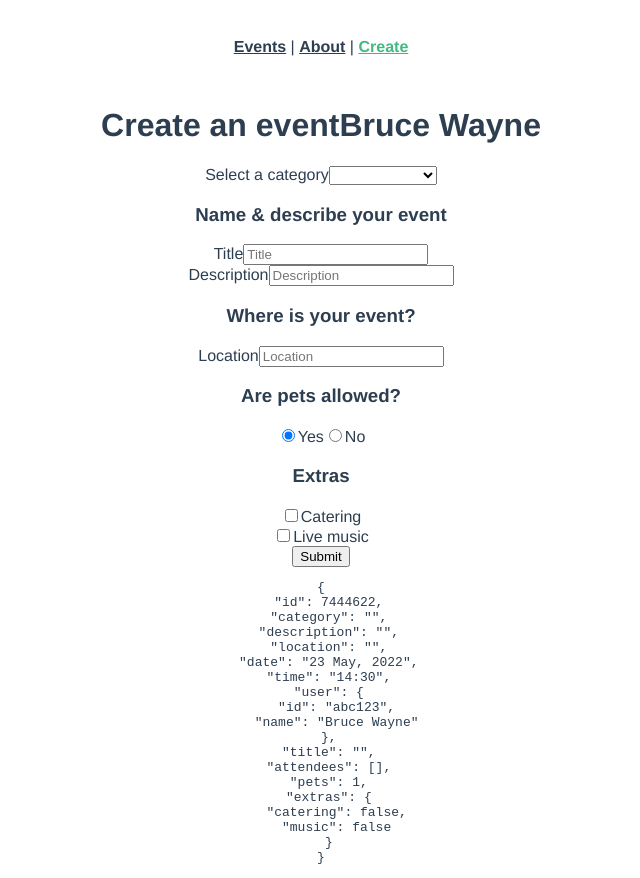
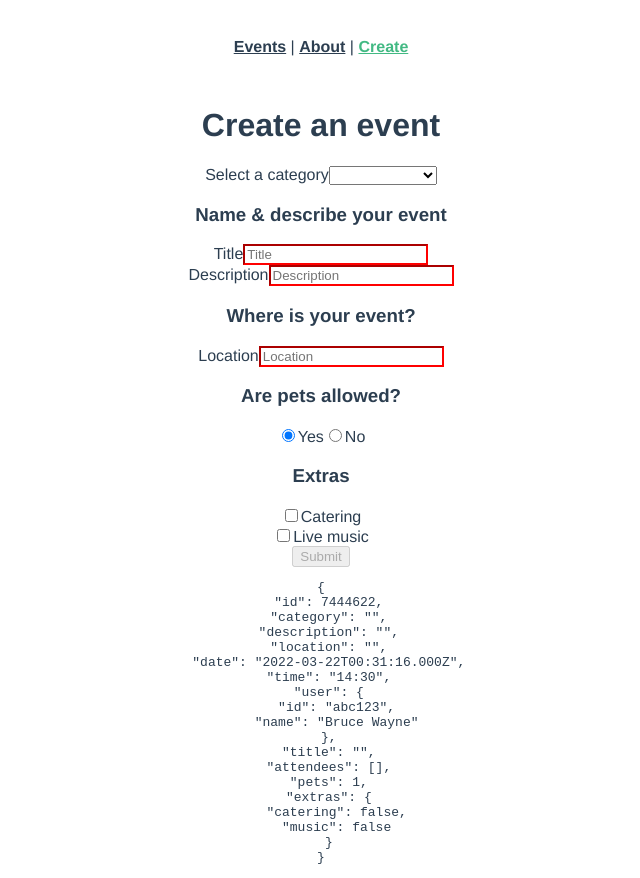
Before and after one commit to PixelRaptor/real-world-vue-3, a Vue app: page /form in a window 1280 px wide. Shown: the whole page, without its empty margins (319-959 px from the left). Built offline with nearby package versions, Linux system fonts and the light colour scheme.

Commit message:
validation

```diff
--- a/db.json
+++ b/db.json
@@ -6,7 +6,7 @@
 			"title": "Cat Adoption Day",
 			"description": "Find your new feline friend at this event.",
 			"location": "Meow Town",
-      "date": "January 28, 2022",
+			"date": "2022-03-29T21:02:28.306Z",
 			"time": "12:00",
 			"petsAllowed": true,
 			"organizer": "Kat Laydee"
@@ -17,7 +17,7 @@
 			"title": "Community Gardening",
 			"description": "Join us as we tend to the community edible plants.",
 			"location": "Flora City",
-      "date": "March 14, 2022",
+			"date": "2022-03-29T21:02:28.306Z",
 			"time": "10:00",
 			"petsAllowed": true,
 			"organizer": "Fern Pollin"
@@ -28,7 +28,7 @@
 			"title": "Beach Cleanup",
 			"description": "Help pick up trash along the shore.",
 			"location": "Playa Del Carmen",
-      "date": "July 22, 2022",
+			"date": "2022-03-29T21:02:28.306Z",
 			"time": "11:00",
 			"petsAllowed": false,
 			"organizer": "Carey Wales"
@@ -39,7 +39,7 @@
 			"title": "Dog Adoption Day",
 			"description": "Find your new canine friend at this event.",
 			"location": "Woof Town",
-      "date": "August 28, 2022",
+			"date": "2022-03-29T21:02:28.306Z",
 			"time": "12:00",
 			"petsAllowed": true,
 			"organizer": "Dawg Dahd"
@@ -50,7 +50,7 @@
 			"title": "Canned Food Drive",
 			"description": "Bring your canned food to donate to those in need.",
 			"location": "Tin City",
-      "date": "September 14, 2022",
+			"date": "2022-03-29T21:02:28.306Z",
 			"time": "3:00",
 			"petsAllowed": true,
 			"organizer": "Kahn Opiner"
@@ -61,7 +61,7 @@
 			"title": "Highway Cleanup",
 			"description": "Help pick up trash along the highway.",
 			"location": "Highway 50",
-      "date": "July 22, 2022",
+			"date": "2022-03-29T21:02:28.306Z",
 			"time": "11:00",
 			"petsAllowed": false,
 			"organizer": "Brody Kill"
@@ -71,7 +71,7 @@
 			"category": "animal welfare",
 			"description": "Deep in the city of kings",
 			"location": "Bulawayo",
-      "date": "23 May, 2022",
+			"date": "2022-03-29T21:02:28.306Z",
 			"time": "14:30",
 			"user": {
 				"id": "abc123",
@@ -90,7 +90,7 @@
 			"category": "animal welfare",
 			"description": "traviss catas desert fest ",
 			"location": "Nevada",
-      "date": "23 May, 2022",
+			"date": "2022-03-29T21:02:28.306Z",
 			"time": "14:30",
 			"user": {
 				"id": "abc123",
@@ -109,7 +109,7 @@
 			"category": "education",
 			"description": "book fundraiser event",
 			"location": "bulawayo",
-      "date": "23 May, 2022",
+			"date": "2022-03-29T21:02:28.306Z",
 			"time": "14:30",
 			"user": {
 				"id": "abc123",
@@ -122,6 +122,82 @@
 				"catering": true,
 				"music": false
 			}
+		},
+		{
+			"id": 20509875,
+			"category": "nature",
+			"description": "trex lost in the jungle",
+			"location": "Congo",
+			"date": "2022-03-29T21:02:28.306Z",
+			"time": "14:30",
+			"user": {
+				"id": "abc123",
+				"name": "Bruce Wayne"
+			},
+			"title": "Finding dino",
+			"attendees": [],
+			"pets": 0,
+			"extras": {
+				"catering": true,
+				"music": false
+			}
+		},
+		{
+			"id": 78968141,
+			"category": "education",
+			"description": "housing",
+			"location": "",
+			"date": "2022-03-29T21:02:28.306Z",
+			"time": "14:30",
+			"user": {
+				"id": "abc123",
+				"name": "Bruce Wayne"
+			},
+			"title": "rdp",
+			"attendees": [],
+			"pets": 0,
+			"extras": {
+				"catering": false,
+				"music": false
+			}
+		},
+		{
+			"id": 78399374,
+			"category": "community",
+			"description": "food",
+			"location": "byo",
+			"date": "2022-03-29T21:02:28.306Z",
+			"time": "14:30",
+			"user": {
+				"id": "abc123",
+				"name": "Bruce Wayne"
+			},
+			"title": "Feed the city",
+			"attendees": [],
+			"pets": 0,
+			"extras": {
+				"catering": false,
+				"music": false
+			}
+		},
+		{
+			"id": 3612330,
+			"category": "nature",
+			"description": "wayne",
+			"location": "batman",
+			"date": "2022-03-29T21:02:28.306Z",
+			"time": "14:30",
+			"user": {
+				"id": "abc123",
+				"name": "Bruce Wayne"
+			},
+			"title": "Bruce",
+			"attendees": [],
+			"pets": 1,
+			"extras": {
+				"catering": true,
+				"music": false
+			}
 		}
 	]
 }
--- a/package.json
+++ b/package.json
@@ -8,6 +8,8 @@
 		"lint": "vue-cli-service lint"
 	},
 	"dependencies": {
+		"@vuelidate/core": "^2.0.0-alpha.39",
+		"@vuelidate/validators": "^2.0.0-alpha.28",
 		"axios": "^0.26.1",
 		"core-js": "^3.8.3",
 		"eslint": "^8.11.0",
--- a/src/components/BaseInput.vue
+++ b/src/components/BaseInput.vue
@@ -23,3 +23,8 @@
 	},
 }
 </script>
+<style scoped>
+.input-error {
+	border-color: red;
+}
+</style>
--- a/src/components/EventCard.vue
+++ b/src/components/EventCard.vue
@@ -18,6 +18,12 @@
 	props: {
 		event: Object as PropType<EventItem>,
 	},
+	filters: {
+		dateFilter(value: string) {
+			return value.toString
+		},
+	},
+	computed: {},
 })
 </script>
 
--- /dev/null
+++ b/src/mixins.ts
@@ -0,0 +1,12 @@
+export const dateFormatter = {
+	computed: {
+		dateFilter(value: any) {
+			return new Date(value).toLocaleDateString("en-US", {
+				weekday: "short",
+				year: "numeric",
+				month: "long",
+				day: "2-digit",
+			})
+		},
+	},
+}
--- a/src/types.ts
+++ b/src/types.ts
@@ -3,7 +3,7 @@
 	category: string
 	description: string
 	location: string
-	date: string
+	date: object
 	time: string
 	user: string[]
 	title: string
--- /dev/null
+++ b/src/views/ExampleForm.vue
@@ -0,0 +1,49 @@
+<template>
+	<form @submit.prevent="submit">
+		<input
+			type="email"
+			placeholder="What's your email"
+			v-model="email"
+			@blur="v$.email.$touch"
+		/>
+		<div v-if="v$.email.$dirty">
+			<p v-if="v$.email.email.$invalid">{{ v$.email.email.$message }}</p>
+			<p v-if="v$.email.required.$invalid">
+				{{ v$.email.required.$message }}
+			</p>
+		</div>
+		<button :disabled="v$.$error" type="submit">Submit</button>
+	</form>
+</template>
+<script lang="ts">
+import { defineComponent } from "vue"
+import useVuelidate from "@vuelidate/core"
+import { required, email } from "@vuelidate/validators"
+
+export default defineComponent({
+	setup() {
+		return { v$: useVuelidate() }
+	},
+	data() {
+		return {
+			email: "",
+		}
+	},
+	validations: {
+		email: {
+			required,
+			email,
+		},
+	},
+	methods: {
+		submit() {
+			this.v$.$touch()
+			if (!this.v$.$error) {
+				console.log("sucess")
+			} else {
+				console.log("failed")
+			}
+		},
+	},
+})
+</script>
--- a/src/views/SimpleForm.vue
+++ b/src/views/SimpleForm.vue
@@ -1,22 +1,72 @@
 <template>
 	<div>
-		<h1>Create an event{{ user.name }}</h1>
+		<h1>Create an event</h1>
 		<form @submit.prevent="sendIt">
 			<BaseSelect
+				@blur="v$.event.category.$touch"
+				:class="{
+					'input-error': v$.event.category.required.$invalid,
+				}"
 				v-model="event.category"
 				:options="categories"
 				label="Select a category"
 			/>
+			<p
+				v-if="
+					v$.event.category.required.$invalid &&
+					v$.event.category.$dirty
+				"
+			>
+				{{ v$.event.category.required.$message }}
+			</p>
 			<h3>Name & describe your event</h3>
-			<BaseInput v-model="event.title" label="Title" type="text" />
+			<BaseInput
+				@blur="v$.event.title.$touch"
+				:class="{
+					'input-error': v$.event.title.required.$invalid,
+				}"
+				v-model="event.title"
+				label="Title"
+				type="text"
+			/>
+			<p v-if="v$.event.title.required.$invalid && v$.event.title.$dirty">
+				{{ v$.event.title.required.$message }}
+			</p>
 			<br />
 			<BaseInput
+				@blur="v$.event.description.$touch"
+				:class="{
+					'input-error': v$.event.description.required.$invalid,
+				}"
 				v-model="event.description"
 				label="Description"
 				type="text"
 			/>
+			<p
+				v-if="
+					v$.event.description.$invalid && v$.event.description.$dirty
+				"
+			>
+				{{ v$.event.description.required.$message }}
+			</p>
 			<h3>Where is your event?</h3>
-			<BaseInput v-model="event.location" label="Location" type="text" />
+			<BaseInput
+				@blur="v$.event.location.$touch"
+				:class="{
+					'input-error': v$.event.location.required.$invalid,
+				}"
+				v-model="event.location"
+				label="Location"
+				type="text"
+			/>
+			<p
+				v-if="
+					v$.event.location.required.$invalid &&
+					v$.event.location.$dirty
+				"
+			>
+				{{ v$.event.location.required.$message }}
+			</p>
 			<h3>Are pets allowed?</h3>
 			<div>
 				<BaseRadioGroup
@@ -40,7 +90,8 @@
 					type="checkbox"
 				/>
 			</div>
-			<button type="submit">Submit</button>
+			<!-- <p v-if="v$.">Please complete your form</p> -->
+			<button :disabled="v$.$invalid" type="submit">Submit</button>
 		</form>
 		<pre>{{ event }}</pre>
 	</div>
@@ -56,8 +107,14 @@
 import { mapState, mapGetters, mapMutations, mapActions } from "vuex"
 import { ADD_EVENT } from "../store/mutation-types"
 import { EventItem } from "@/types"
+import nProgress from "nprogress"
+import useVuelidate from "@vuelidate/core"
+import { required, email } from "@vuelidate/validators"
 
 export default defineComponent({
+	setup() {
+		return { v$: useVuelidate() }
+	},
 	data() {
 		return {
 			event: this.createFreshEventObject(),
@@ -66,6 +123,14 @@
 				{ label: "No", value: 0 },
 			],
 		}
+	},
+	validations: {
+		event: {
+			title: { required },
+			description: { required },
+			location: { required },
+			category: { required },
+		},
 	},
 	components: {
 		BaseInput,
@@ -78,7 +143,9 @@
 			const user = this.$store.state.user
 			const id = Math.ceil(Math.random() * 100000000)
 			const time = "14:30"
-			const date = "23 May, 2022"
+			const date = new Date()
+			console.log(typeof new Date())
+			console.log(date)
 
 			return {
 				id: id,
@@ -101,16 +168,24 @@
 			this.INCREMENT_COUNT(8)
 		},
 		sendIt() {
+			this.v$.$touch()
+			if (!this.v$.$invalid) {
+				this.event.date = new Date()
+				nProgress.start()
 				this.$store
 					.dispatch("createEvent", this.event)
 					.then(() => {
+						nProgress.done()
 						this.$router.push({
 							name: "EventDetails",
 							params: { id: this.event.id },
 						})
 						this.createFreshEventObject()
 					})
-				.catch(() => {})
+					.catch(() => {
+						nProgress.done()
+					})
+			}
 		},
 		sendForm() {
 			axios
--- a/src/views/event/EventDetails.vue
+++ b/src/views/event/EventDetails.vue
@@ -1,12 +1,36 @@
 <template>
-	<p>{{ event.time }} on {{ event.date }} @ {{ event.location }}</p>
+	<p>{{ event.time }} on {{ dateFilter }} @ {{ event.location }}</p>
 	<p>{{ event.description }}</p>
-	<p>{{ $route.params }}</p>
 </template>
 
-<script lang="ts">
-import { defineComponent } from "vue"
-export default defineComponent({
+<script>
+// <script lang="ts">
+// import { defineComponent } from "vue"
+import { dateFormatter } from "../../mixins"
+export default {
 	props: ["event"],
-})
+	// mixins: [dateFormatter],
+	data() {
+		return {
+			author: {
+				name: "John Doe",
+				books: [
+					"Vue 2 - Advanced Guide",
+					"Vue 3 - Basic Guide",
+					"Vue 4 - The Mystery",
+				],
+			},
+		}
+	},
+	computed: {
+		dateFilter() {
+			return new Date(this.event.date).toLocaleDateString("en-US", {
+				weekday: "short",
+				year: "numeric",
+				month: "long",
+				day: "2-digit",
+			})
+		},
+	},
+}
 </script>
--- a/src/views/event/EventLayout.vue
+++ b/src/views/event/EventLayout.vue
@@ -14,13 +14,42 @@
 
 <script lang="ts">
 import { defineComponent } from "vue"
-import { mapState } from "vuex"
+import { EventItem, typeId } from "../../types"
+import EventService from "@/services/EventService"
+import { mapActions, mapState } from "vuex"
+import store from "@/store/index"
+const yourModuleName = require("nprogress")
+const NProgress = yourModuleName
 export default defineComponent({
-	props: {
-		event: {
-			type: Object,
-			required: true,
-		},
+	props: {},
+	methods: {
+		...mapActions(["goGetEvent"]),
+	},
+	computed: {
+		...mapState(["event"]),
+	},
+	beforeRouteEnter(routeTo, routeFrom, next) {
+		NProgress.start()
+		console.log(routeTo, routeFrom, next, "hello")
+		const id = routeTo.params.id
+		store
+			.dispatch("goGetEvent", routeTo.params.id)
+			.then(() => {
+				NProgress.done()
+				next()
+			})
+			.catch((error) => {
+				NProgress.done()
+				console.log(error)
+				if (error.response && error.response.status == 404) {
+					next({
+						name: "404Resource",
+						params: { resource: "event" },
+					})
+				} else {
+					next({ name: "NetworkError" })
+				}
+			})
 	},
 })
 </script>
```
Also changed, not shown: src/components/HelloWorld.vue (added, +59 -0 lines), src/router/index.ts (+33 -28 lines), 1 other file (tests, documents, lock files or other folders). Lines whose indentation alone changed are shown as unchanged.
